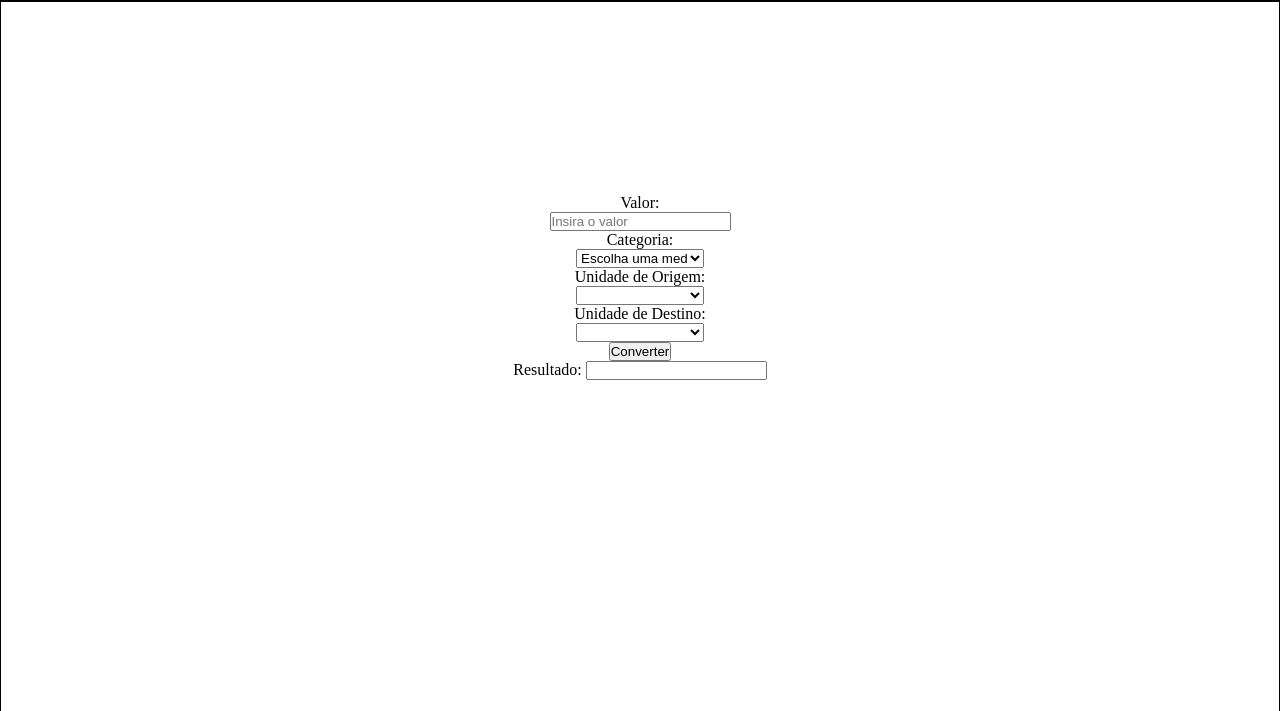
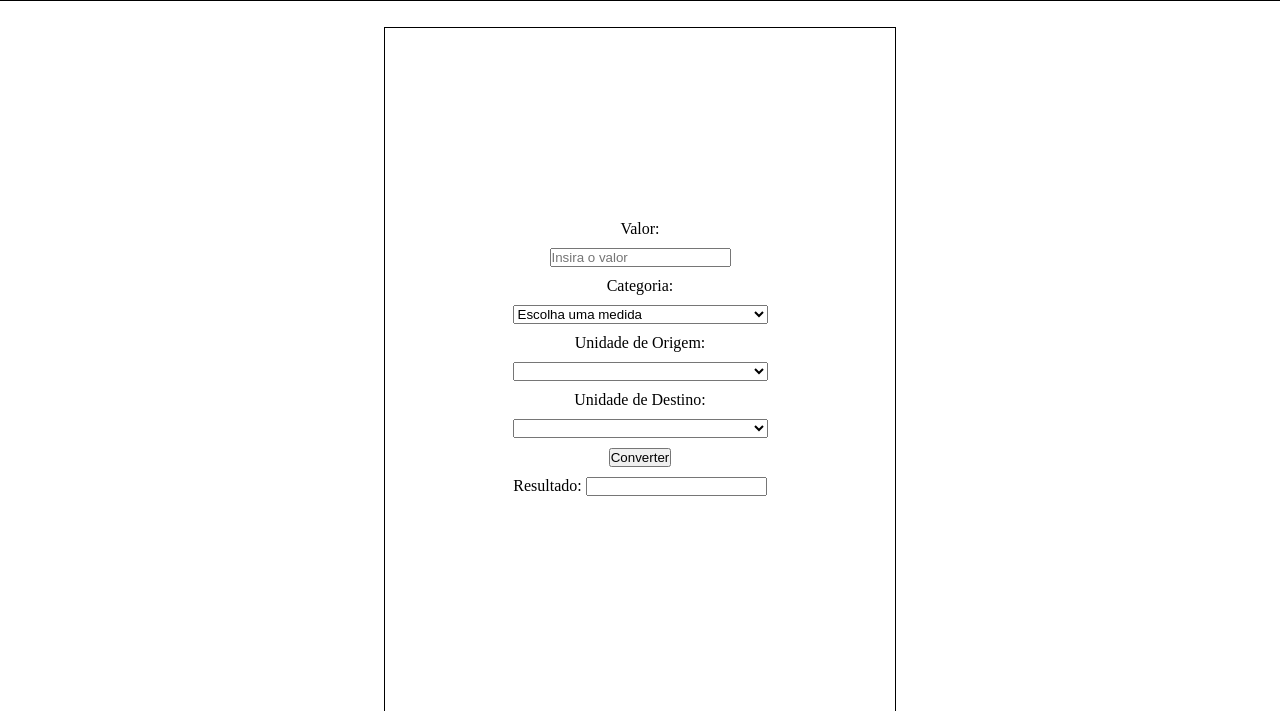
Before and after one commit to lucasrls98/Conversor---Projeto, a plain HTML site: page index.html in a window 1280 px wide. Shown: the part 89-800 px from the top of the page. Drawn offline with Linux system fonts and the light colour scheme.

Commit message:
feat: fontes e root

```diff
--- a/index.html
+++ b/index.html
@@ -14,7 +14,7 @@
         <h1 class="cabecalho-titulo">Conversor de Unidades - Projeto Resilia Educação</h1>
     </header>
     <main>
-
+        <section>
             <form id="conversor-formulario">
                 <label for="valor">Valor:</label>
                 <input type="number" id="valor" placeholder="Insira o valor">
@@ -41,6 +41,8 @@
                 </div>
             </form>
 
+        </section>
+
     </main>
     <footer>
         <h2>Desenvolvido Por Lucas Rolando</h2>
--- a/styles/styles.css
+++ b/styles/styles.css
@@ -1,3 +1,16 @@
+/* importando fonte  */
+@import url('https://fonts.googleapis.com/css2?family=Krona+One&family=Montserrat&display=swap');
+
+/* variáveis de paleta de cores e fontes  */
+:root {
+    --main-color: #000000;
+    --second-color: #f6f6f6;
+    --third-color: #22d4fd;
+    --hover-color: #272727;
+    --main-font: 'Krona One', sans-serif;
+    --second-font: "Montserrat", sans-serif;
+}
+
 /* RESET CSS  */
 *{
     margin: 0;
@@ -28,18 +41,27 @@ body main{
 
 /* Estilos do formulário de conversão */
 
+section{
+    display: flex;
+    align-items: center;
+    justify-content: center;
+    padding: 2% 0% 12% 0%;
+}
+
 #conversor-formulario{
     display: flex;
     flex-direction: column;
-    justify-content: space-around;
+    justify-content: center;
     align-items: center;
     border: 1px solid black;
-    padding: 15% 0% 30% 0%;
+    padding: 15% 0% 20% 0%;
+    width: 40%;
+    gap: 10px;
 
 }
 
 select{
-    width: 10%;
+    width: 50%;
 }
 
 /* Estilos do Footer  */
```
Lines whose indentation alone changed are shown as unchanged.
